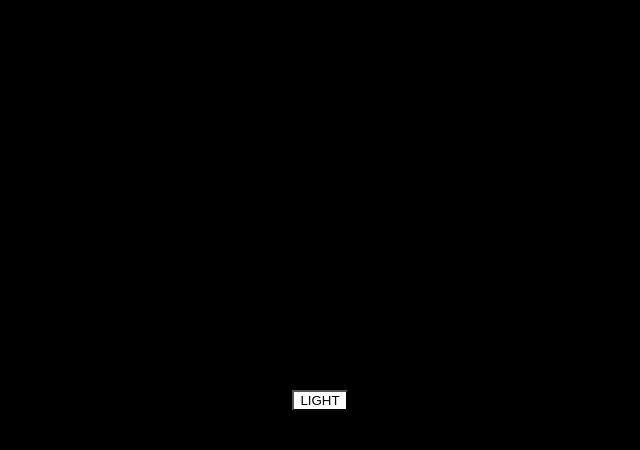
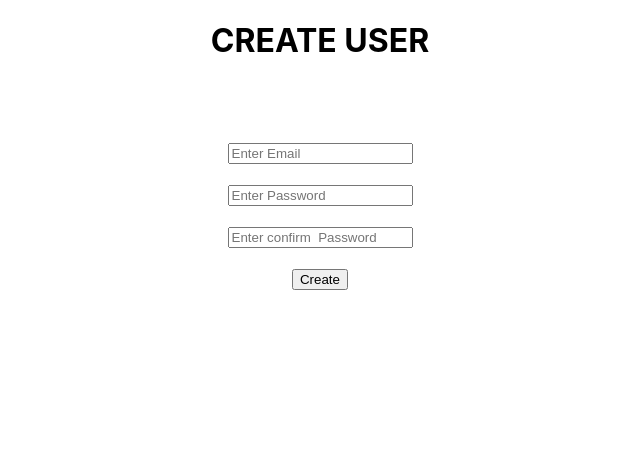
Before and after one commit to rizwaniqbalkhan92/Linkedin-React-Course, a React (Create React App) app: page / in a window 1280 px wide. Shown: the top 450 px of the page, without its empty margins (320-960 px from the left). Built offline with nearby package versions, Linux system fonts and the light colour scheme.

Commit message:
chellenge three form validation done

```diff
--- a/src/App.js
+++ b/src/App.js
@@ -2,12 +2,14 @@ import logo from './logo.svg';
 import './App.css';
 import ColorComponent from './Components/ColorRenderer/ColorComponent';
 import DarkMode from './Components/DarkMode/DarkMode';
+import Form from './Components/FormValidation/Form';
 
 function App() {
   return (
     <div className="App">
       {/* <ColorComponent /> */}
-      <DarkMode/>
+      {/* <DarkMode/> */}
+      <Form/>
     </div>
   );
 }
--- /dev/null
+++ b/src/Components/FormValidation/Form.js
@@ -0,0 +1,44 @@
+import React, { useState } from 'react'
+
+const Form = () => {
+    const [email, setEmail] = useState('')
+    const [password, setPassword] = useState('')
+    const [confirmPassword, setConfirmPassword] = useState('')
+    const [message, setMessage] = useState()
+
+    const allErrors = () => {
+        const errorsArray = [];
+        if (!email || !password || !confirmPassword) errorsArray.push("All Fields Must Be Required..!");
+        if ([...email].filter(check => check === '@').length !== 1) errorsArray.push(" '@' Must be in Your Email..!");
+        if (password !== confirmPassword) errorsArray.push("Password Not Math..!");
+        return errorsArray;
+    }
+    const userCreate = (event) => {
+        event.preventDefault()
+        const error = allErrors();
+        // console.log(error)
+        setMessage(error.length ? error : "User Created Successfully...!!!");
+    }
+
+    return (
+        <div className='form-container'>
+
+            <form onSubmit={userCreate}>
+                <h1>CREATE USER</h1><br/>
+                {message}<br/>
+                <label htmlFor='email' /><br/>
+                <input onChange={(e) => setEmail(e.target.value)}  placeholder='Enter Email' /><br/>
+                <label htmlFor='password' /><br/>
+                <input onChange={(e) => setPassword(e.target.value)} type={'password'} placeholder='Enter Password' /><br/>
+                <label htmlFor='password' /><br/>
+                <input onChange={(e) => setConfirmPassword(e.target.value)} type={'password'} placeholder='Enter confirm  Password' /><br/><br/>
+                <input type={"submit"} value="Create" /><br/>
+
+            </form>
+
+
+        </div>
+    )
+}
+
+export default Form
```
